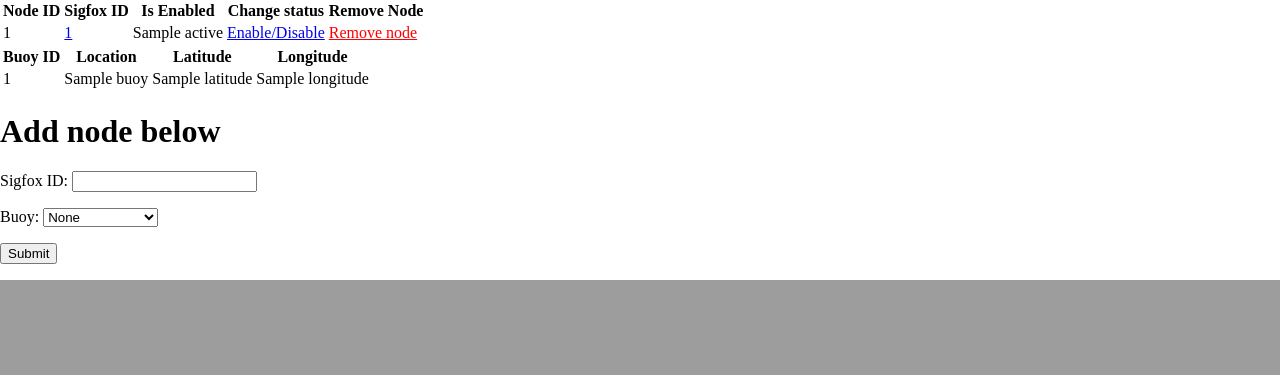
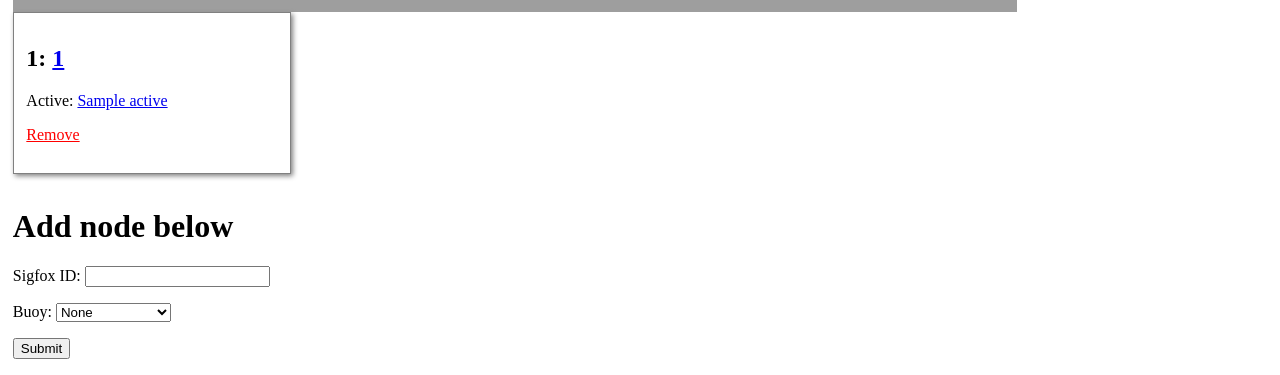
Before and after one commit to YemowtRonocCIT/FYP_website, a Flask app: template templates/nodes_table.html in a window 1280 px wide. Shown: the part 716-1091 px from the top of the page. Before the commit the page ends 996 px from the top, so only its background shows below. Run offline with Flask 2, Linux system fonts and the light colour scheme; the template is opened without the code that fills it: most values are stand-ins (such as "Sample title", 1, 10 or a date in 2020); grey boxes are pictures that could not be loaded.

Commit message:
Change to card styling

```diff
--- a/static/css/main.css
+++ b/static/css/main.css
@@ -1,5 +1,9 @@
 body {
     margin:0;
+}
+
+main {
+    margin:1%;
 }
 
 h3 {
@@ -29,3 +33,16 @@ header {
     margin:auto;
     padding:auto;
 }
+
+.info-card {
+    width:20%;
+    border:1px solid grey;
+    display:inline-block;
+    padding:1%;
+    margin-bottom:1%;
+    box-shadow: 2px 2px 5px grey;
+}
+
+.remove {
+    color:red;
+}
--- a/templates/nodes_table.html
+++ b/templates/nodes_table.html
@@ -6,6 +6,7 @@
 
     <body>
         {% include 'header.html' %}
+        <main>
 
             <iframe
                 width="80%"
@@ -16,61 +17,22 @@
             </iframe>
 
             {% if nodes %}
-            <table>
-                <thead>
-                    <th>Node ID</th>
-                    <th>Sigfox ID</th>
-                    <th>Is Enabled</th>
-                    <th>Change status</th>
-                    <th>Remove Node</th>
-                </thead>
                 {% for node in nodes %}
-                <tr>
-                    <td>{{ node.node_id }}</td>
-                    <td>
-                        <a href="/node/{{ node.sigfox_id }}">
-                            {{ node.sigfox_id }}
+                    <div class="info-card" id="{{ node.location_name }}{{ node.node_id }}">
+                        <h2>{{ node.node_id }}:
+                            <a href="/node/{{ node.sigfox_id }}">{{ node.sigfox_id }}</a>
+                        </h2>
+                        <p>Active:
+                            <a href="/node_status/{{ node.sigfox_id }}">
+                                {{ node.active }}
                             </a>
-                    </td>
-                    <td>{{ node.active }}</td>
-                    <td>
-                        <a href="/node_status/{{ node.sigfox_id }}">
-                            Enable/Disable
-                        </a>
-                    </td>
-                    <td>
-                        <a href="/remove_node/{{ node.sigfox_id }}" style="color:red">
-                            Remove node
-                        </a>
-                    </td>
-                </tr>
+                        </p>
+                        <p><a class="remove" href="/remove_node/{{ node.sigfox_id }}">Remove</a></p>
+                    </div>
                 {% endfor %}
-            </table>
 
             {% else %}
                 <p>No nodes...</p>
-        {% endif %}
-
-        {% if buoys %}
-            <table>
-                <thead>
-                    <th>Buoy ID</th>
-                    <th>Location</th>
-                    <th>Latitude</th>
-                    <th>Longitude</th>
-                </thead>
-            {% for buoy in buoys %}
-                <tr>
-                    <td>{{ buoy.buoy_id }}</td>
-                    <td>{{ buoy.location_name }}</td>
-                    <td>{{ buoy.latitude }}</td>
-                    <td>{{ buoy.longitude }}</td>
-                </tr>
-            {% endfor %}
-            </table>
-
-        {% else %}
-            <p>No buoys...</p>
             {% endif %}
 
             <h1>Add node below</h1>
@@ -92,5 +54,6 @@
 
                 <input type="submit">
             </form>
+        </main>
     </body>
 </html>
```
Also changed, not shown: templates/buoys_table.html (+14 -33 lines), templates/last_message.html (+21 -5 lines), templates/locations_table.html (+11 -28 lines). Lines whose indentation alone changed are shown as unchanged.
